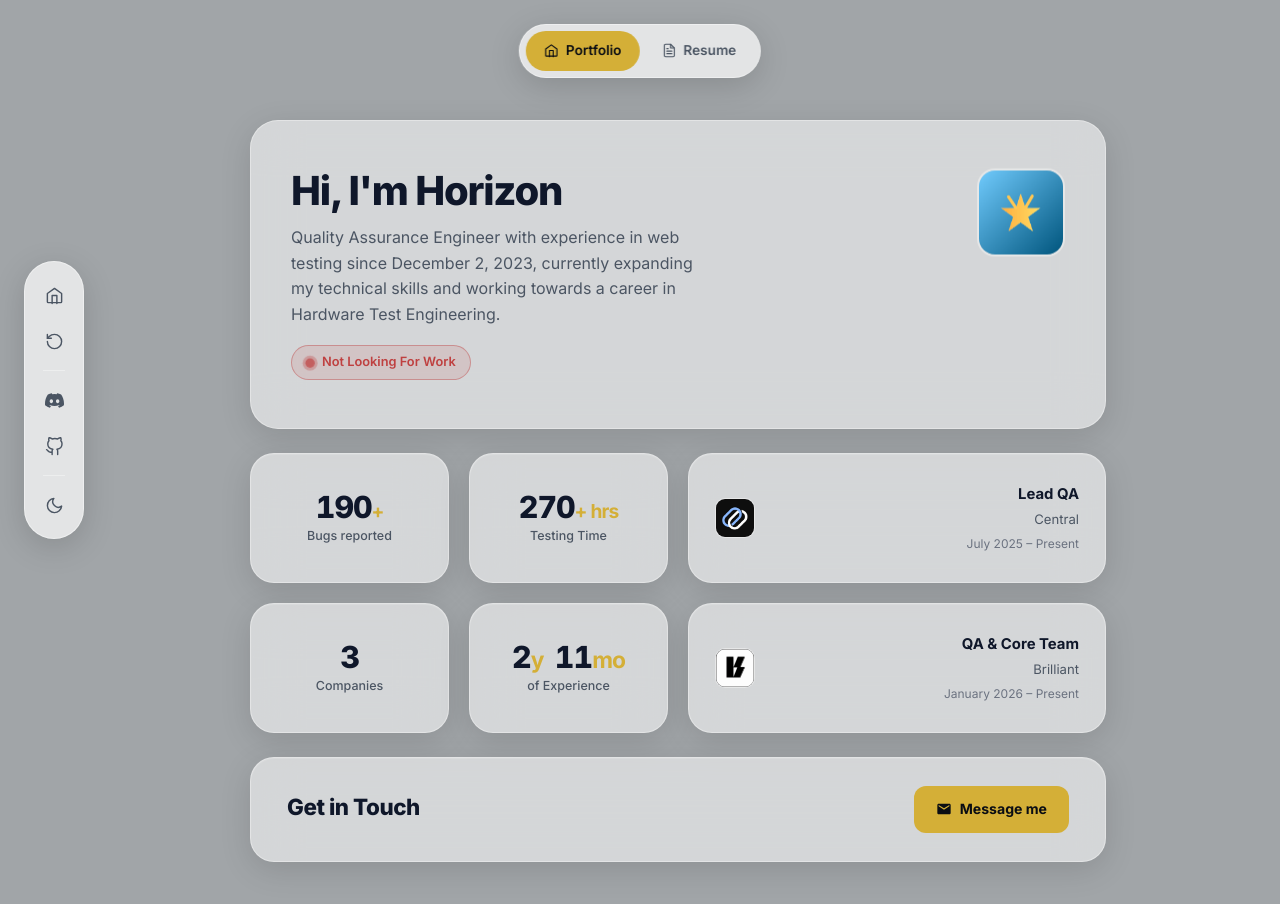
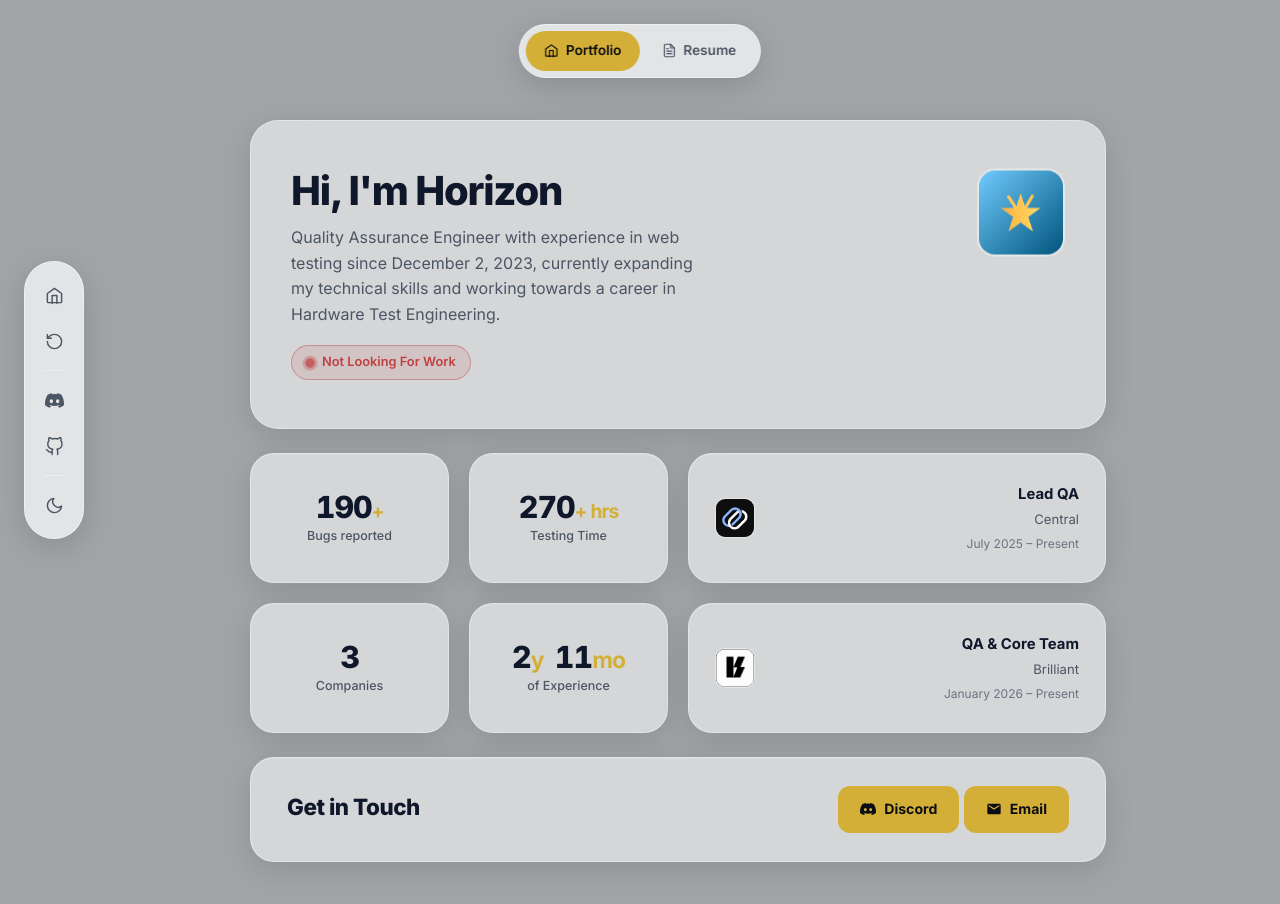
Before and after one commit to N0tHorizon/portfoliovercel, a plain HTML site: page index.html in a window 1280 px wide. Drawn offline with nearby package versions, Linux system fonts and the light colour scheme.

Commit message:
Add Discord contact option in contact section

```diff
--- a/index.html
+++ b/index.html
@@ -944,13 +944,22 @@ body {
           <div>
             <h2>Get in Touch</h2>
           </div>
-          <a class="tile-contact-btn" href="mailto:nothorizoncontact@gmail.com">
-            <svg fill="currentColor" stroke="none" viewBox="0 0 24 24">
-              <path d="M20 4H4c-1.1 0-1.99.9-1.99 2L2 18c0 1.1.9 2 2 2h16c1.1 0 2-.9 2-2V6c0-1.1-.9-2-2-2zm0 4l-8 5-8-5V6l8 5 8-5v2z"/>
-            </svg>
-            Message me
-          </a>
+          <div class="tile-contact-actions">
+            <a class="tile-contact-btn" href="https://discord.com" target="_blank" rel="noopener">
+              <svg fill="currentColor" stroke="none" viewBox="0 0 24 24">
+                <path d="M20.317 4.37a19.791 19.791 0 00-4.885-1.515.074.074 0 00-.079.037c-.21.375-.444.864-.608 1.25a18.27 18.27 0 00-5.487 0 12.64 12.64 0 00-.617-1.25.077.077 0 00-.079-.037A19.736 19.736 0 003.677 4.37a.07.07 0 00-.032.027C.533 9.046-.32 13.58.099 18.057a.082.082 0 00.031.057 19.9 19.9 0 005.993 3.03.078.078 0 00.084-.028c.462-.63.874-1.295 1.226-1.994a.076.076 0 00-.041-.106 13.107 13.107 0 01-1.872-.892.077.077 0 01-.008-.128 10.2 10.2 0 00.372-.292.074.074 0 01.077-.01c3.928 1.793 8.18 1.793 12.062 0a.074.074 0 01.078.01c.12.098.246.198.373.292a.077.077 0 01-.006.127 12.299 12.299 0 01-1.873.892.077.077 0 00-.041.107c.36.698.772 1.362 1.225 1.993a.076.076 0 00.084.028 19.839 19.839 0 006.002-3.03.077.077 0 00.032-.054c.5-5.177-.838-9.674-3.549-13.66a.061.061 0 00-.031-.03zM8.02 15.33c-1.183 0-2.157-1.085-2.157-2.419 0-1.333.956-2.419 2.157-2.419 1.21 0 2.176 1.096 2.157 2.42 0 1.333-.956 2.418-2.157 2.418zm7.975 0c-1.183 0-2.157-1.085-2.157-2.419 0-1.333.955-2.419 2.157-2.419 1.21 0 2.176 1.096 2.157 2.42 0 1.333-.946 2.418-2.157 2.418z"/>
+              </svg>
+              Discord
+            </a>
+            <a class="tile-contact-btn" href="mailto:nothorizoncontact@gmail.com">
+              <svg fill="currentColor" stroke="none" viewBox="0 0 24 24">
+                <path d="M20 4H4c-1.1 0-1.99.9-1.99 2L2 18c0 1.1.9 2 2 2h16c1.1 0 2-.9 2-2V6c0-1.1-.9-2-2-2zm0 4l-8 5-8-5V6l8 5 8-5v2z"/>
+              </svg>
+              Email
+            </a>
+          </div>
         </div>
+
 
 
 </template>
```
